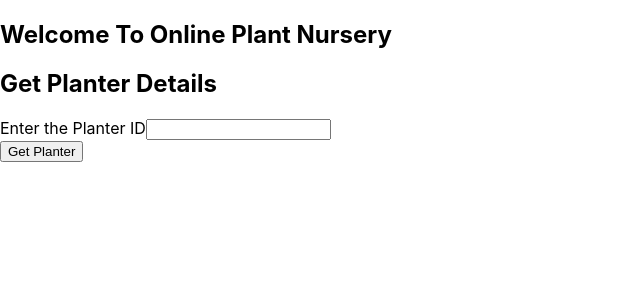
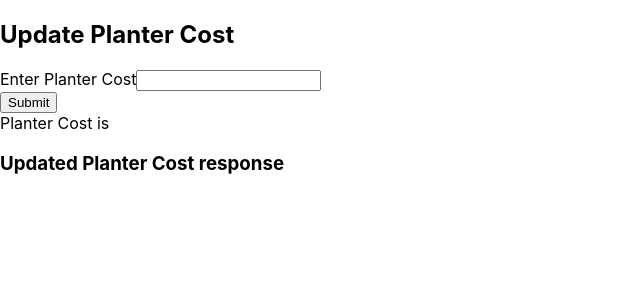
Before and after one commit to yashbhatia100/OnlinePlantNursery-UI, a React (Create React App) app in the folder onlineplantnursery/: page / in a window 1280 px wide. Shown: the top 300 px of the page, without its empty margins (0-640 px from the left). Built offline with nearby package versions, Linux system fonts and the light colour scheme.

Commit message:
dummy data checking

```diff
--- a/onlineplantnursery/src/App.css
+++ b/onlineplantnursery/src/App.css
@@ -12,6 +12,8 @@
     animation: App-logo-spin infinite 20s linear;
   }
 }
+
+
 
 .App-header {
   background-color: #282c34;
--- a/onlineplantnursery/src/App.js
+++ b/onlineplantnursery/src/App.js
@@ -3,6 +3,7 @@ import AddPlanter from "./component/Planter/AddPlanter";
 import DisplayPlanter from "./component/Planter/DisplayPlanter";
 import DisplayPlanters from "./component/Planter/DisplayPlanters";
 import GetPlanterDetails from "./component/Planter/GetPlanterDetails";
+import UpdateCost from "./component/Planter/UpdateCost";
 
 function App() {
   const planter1 = {
@@ -30,19 +31,15 @@ function App() {
     seedId: 1,
   };
 
-const planters=[planter1,planter2];
+  const planters = [planter1, planter2];
 
   return (
     <div>
-      <h2>Welcome To Online Plant Nursery</h2>
-
       {/*<DisplayPlanter planter={planter1} />*/}
-      <GetPlanterDetails/>
-       {/*<AddPlanter/>*/}
-
-       {/* <DisplayPlanters planters={planters}/>*/}
-
-
+      {/*<GetPlanterDetails/>*/}
+      {/*  <AddPlanter/>*/}
+      <UpdateCost />
+      {/* <DisplayPlanters planters={planters}/>*/}
     </div>
   );
 }
--- a/onlineplantnursery/src/component/Planter/AddPlanter.js
+++ b/onlineplantnursery/src/component/Planter/AddPlanter.js
@@ -2,7 +2,7 @@ import React, { useState } from "react";
 import DisplayPlanter from "./DisplayPlanter";
 
 export default function AddPlanter() {
-  const planter= {
+  const planter = {
     id: 1,
     planterHeight: 10,
     planterCapacity: 100,
@@ -14,6 +14,7 @@ export default function AddPlanter() {
     plantId: 1,
     seedId: 1,
   };
+  let errorMsg = "Cannot add the Planter";
 
   const planterHeightRef = React.createRef();
   const planterCapacityRef = React.createRef();
@@ -42,11 +43,13 @@ export default function AddPlanter() {
   const [state, setNewState] = useState(initialState);
 
   const submitHandler = (event) => {
+    console.log("Inside submit Handler");
     event.preventDefault();
     setNewState({ ...state, formstatus: "Form is submitted Successfully" });
   };
 
   const changeHandler = (ref) => {
+    console.log("Inside changeHandler");
     const field = ref.current;
     const fieldName = field.name;
     const fieldValue = field.value;
@@ -175,7 +178,7 @@ export default function AddPlanter() {
       {state.planter ? (
         <div>
           <h3>Planter Added Successfully</h3>
-          <DisplayPlanter planter={ state.planter} />
+          <DisplayPlanter planter={state.planter} />
         </div>
       ) : (
         ""
--- a/onlineplantnursery/src/component/Planter/GetPlanterDetails.js
+++ b/onlineplantnursery/src/component/Planter/GetPlanterDetails.js
@@ -15,8 +15,9 @@ export default function GetPlanterDetails() {
     plantId: 1,
     seedId: 1,
   };
+  let errorMsg="Unable to fetch the planter"
   const idRef = React.createRef();
-  let [state, setformState] = useState({
+  let [state, setNewState] = useState({
     id: undefined,
     planter: undefined,
     errMsg: undefined,
@@ -31,14 +32,21 @@ export default function GetPlanterDetails() {
       id:fieldValue,
       planter: undefined,
       errMsg: undefined,
-    };
-    setformState(newState);
-  };
+
+    }
+    setNewState(newState);
+  }
   const submitHandler = (event) => {
     console.log("Inside Submit Handler");
     event.preventDefault();
+    let newState = {
+      ...state,
+      planter: undefined,
+      errMsg: errorMsg,
+    }
+    setNewState(newState);
+  };
 
-  };
 
   return (
   <div>
--- /dev/null
+++ b/onlineplantnursery/src/component/Planter/UpdateCost.js
@@ -0,0 +1,77 @@
+import React, { useState } from "react";
+import DisplayPlanter from "./DisplayPlanter";
+export default function UpdateCost() {
+  const planter = {
+    id: 1,
+    planterHeight: 10,
+    planterCapacity: 100,
+    planterColor: 2,
+    planterDrainageHoles: 1,
+    planterShape: "Square",
+    planterStock: 100,
+    planterCost: 200,
+    plantId: 1,
+    seedId: 1,
+  };
+
+  let errMsg = "Cannot process this response";
+  const planterCostRef = React.createRef();
+  const initialState = {
+    planterCost: undefined,
+    planter: undefined,
+    errMsg: undefined,
+  };
+  let [state, setNewState] = useState(initialState);
+
+  const submitHandler = (event) => {
+    event.preventDefault();
+    const newState = { ...state, planter: undefined, errMsg: errMsg };
+    setNewState(newState);
+  };
+
+  const setUpdateCostHandler = (event) => {
+    const field = planterCostRef.current;
+    const fieldValue = field.value;
+    const newState = {
+      ...state,
+      planterCost: fieldValue,
+      planter: undefined,
+      errMsg: undefined,
+    };
+    setNewState(newState);
+  };
+
+  return (
+    <div>
+      <h2>Update Planter Cost</h2>
+      <form on onSubmit={submitHandler}>
+        <label>Enter Planter Cost</label>
+        <input
+          name="planterCost"
+          type="number"
+          ref={planterCostRef}
+          onChange={() => setUpdateCostHandler()}
+        />
+        <br />
+        <button>Submit</button>
+      </form>
+      <div>Planter Cost is {state.planterCost}</div>
+      <h3>Updated Planter Cost response</h3>
+      {state.planter ? (
+        <div>
+          <DisplayPlanter planter={state.planter} />
+        </div>
+      ) : (
+        ""
+      )}
+      {state.errMsg ? (
+        <div>
+          Request was not successful <br />
+          {state.errMsg}
+        </div>
+      ) : (
+        ""
+      )}
+    </div>
+  );
+}
```
Also changed, not shown: onlineplantnursery/src/component/Planter/DisplayPlanter.js (+10 -7 lines), onlineplantnursery/src/component/Planter/DisplayPlanters.js (+13 -9 lines).
